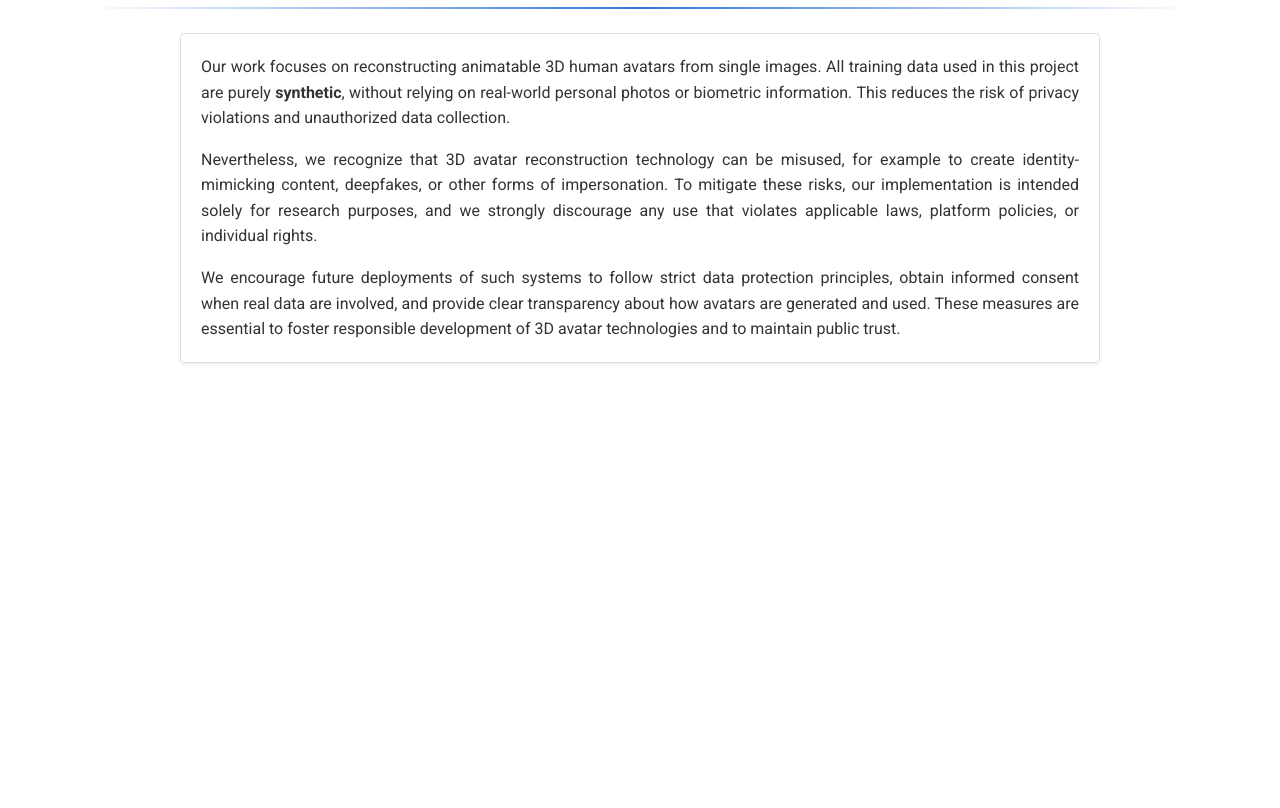
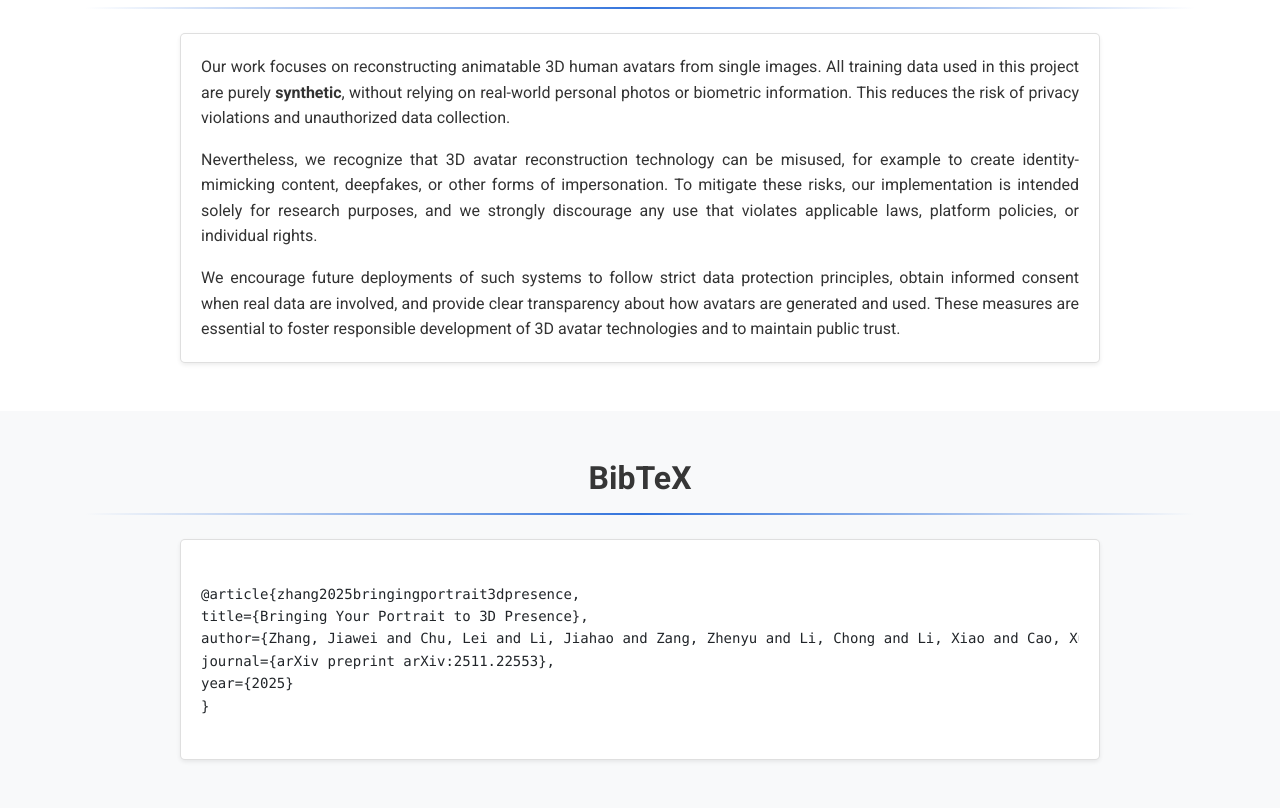
Before and after one commit to zjwfufu/HuaPi-Page, a plain HTML site: page index.html in a window 1280 px wide. Shown: the part 6420-7228 px from the top of the page. Before the commit the page ends 6831 px from the top, so only its background shows below. Drawn offline with nearby package versions, Linux system fonts and the light colour scheme.

Commit message:
add bibtex

```diff
--- a/index.html
+++ b/index.html
@@ -936,6 +936,37 @@
         </div>
     </section>
 
+    <!-- BibTeX Section -->
+    <section id="bibtex" class="py-5 bg-light">
+        <div class="container">
+            <div class="row">
+                <div class="col-12">
+                    <div class="text-center mb-4">
+                        <h2>BibTeX</h2>
+                        <div class="section-divider my-3"></div>
+                    </div>
+                </div>
+            </div>
+
+            <div class="row justify-content-center">
+                <div class="col-lg-10">
+                    <div class="card shadow-sm">
+                        <div class="card-body">
+                            <pre class="mb-0"><code>
+@article{zhang2025bringingportrait3dpresence,
+title={Bringing Your Portrait to 3D Presence},
+author={Zhang, Jiawei and Chu, Lei and Li, Jiahao and Zang, Zhenyu and Li, Chong and Li, Xiao and Cao, Xun and Zhu, Hao and Lu, Yan},
+journal={arXiv preprint arXiv:2511.22553},
+year={2025}
+}
+                            </code></pre>
+                        </div>
+                    </div>
+                </div>
+            </div>
+        </div>
+    </section>
+
     <!-- Back to top button -->
     <a href="#" class="back-to-top" id="backToTop">
         <i class="fas fa-arrow-up"></i>
```
Also changed, not shown: 1 other file.
